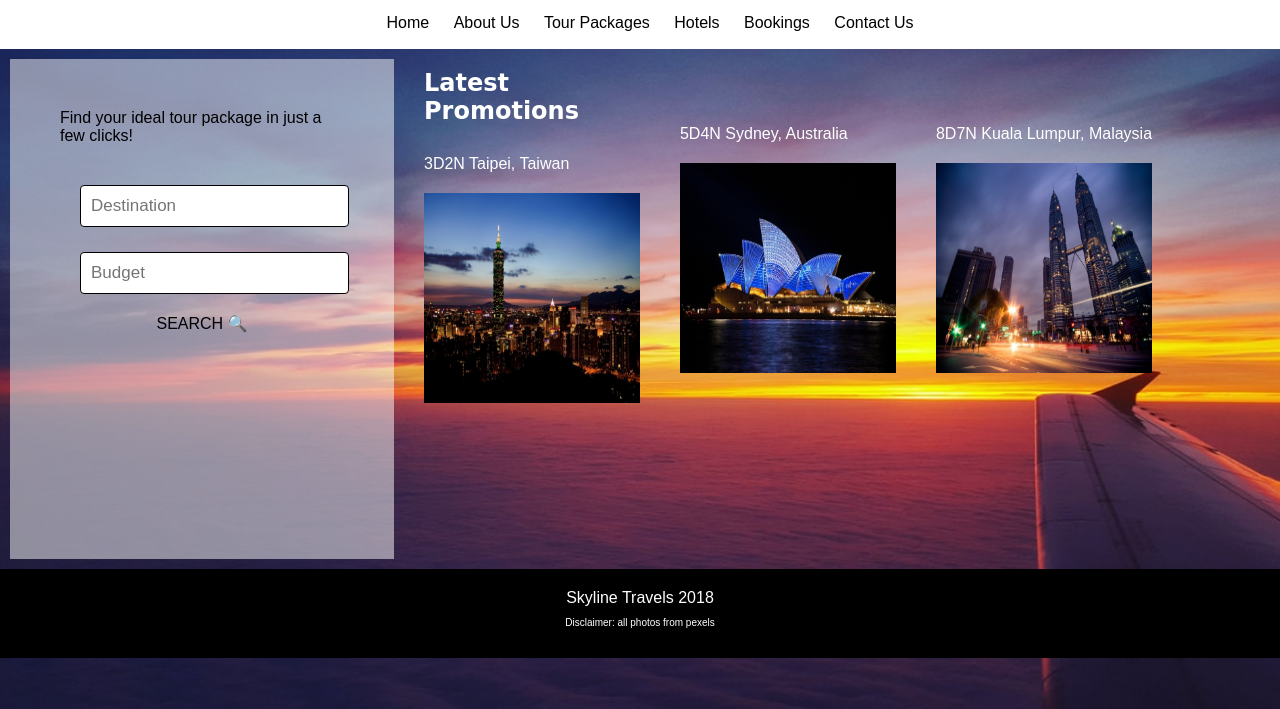
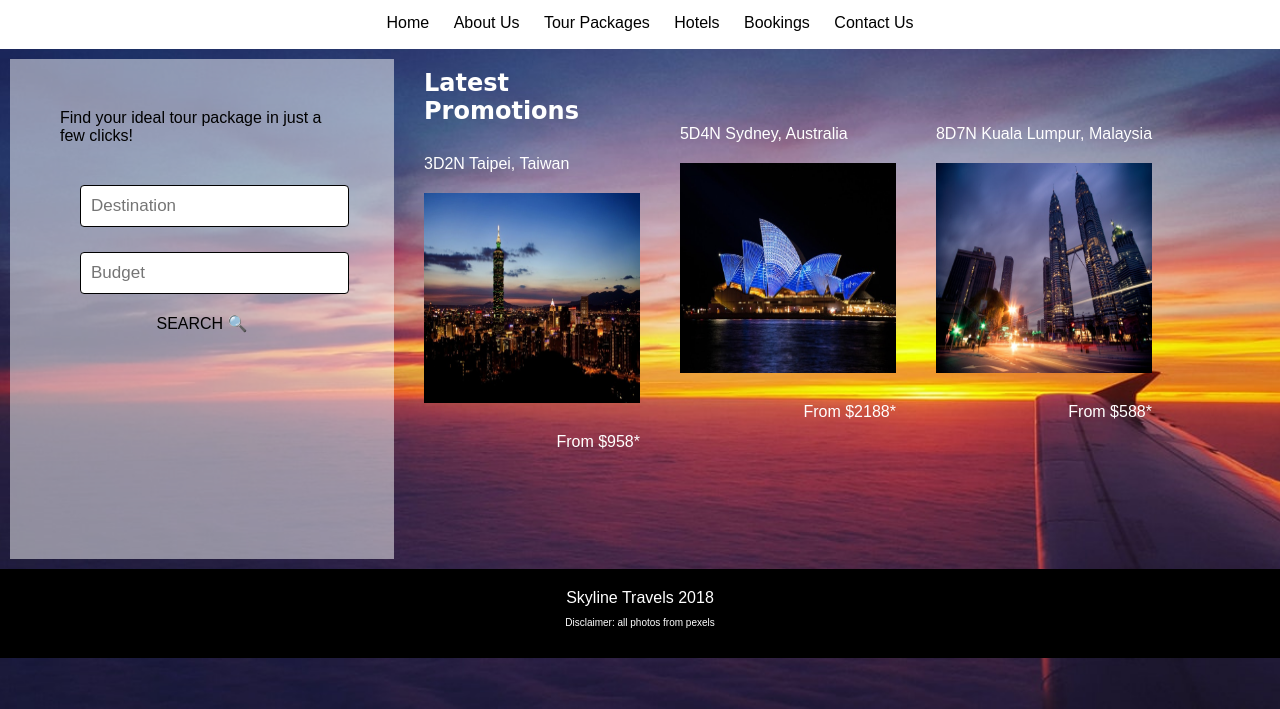
Before and after one commit to p1837098/p1837098.github.io, a plain HTML site: page TourPackage.html in a window 1280 px wide. Shown: the part 91-800 px from the top of the page. Drawn offline with Linux system fonts and the light colour scheme; a web font is replaced by a local one.

Commit message:
add pricing to tour package

```diff
--- a/TourPackage.html
+++ b/TourPackage.html
@@ -52,6 +52,7 @@
 			<a href="Coming soon.html" target="blank">
                 <img class="taipei" src="taipei.jpeg" alt="taipei 101"></a>
             </figure>
+			<p class="price"> From $958* </p>
  </div>
 
  <div class="column col3">
@@ -61,6 +62,7 @@
 		    <a href="Coming soon.html" target="blank">
 	        <img class="sydney" src="sydney.jpeg" alt="sydney opera house"></a>
 		</figure>
+		<p class="price"> From $2188* </p>
 
  </div>
 
@@ -70,6 +72,7 @@
 	        <a href="Coming soon.html" target="blank">
 	        <img class="malaysia" src="kuala-lumpur.jpeg" alt="KL Twin Tower"></a>
        </figure>
+	   <p class="price"> From $588* </p>
  </div>
 
  </article>
--- a/style.css
+++ b/style.css
@@ -302,6 +302,12 @@ p{
 	padding: 20px;
 }
 
+.price{
+    float: right;
+	padding-right: 20px;
+	margin: 0;
+}
+
 
 
 /* For Hotels html */
```
